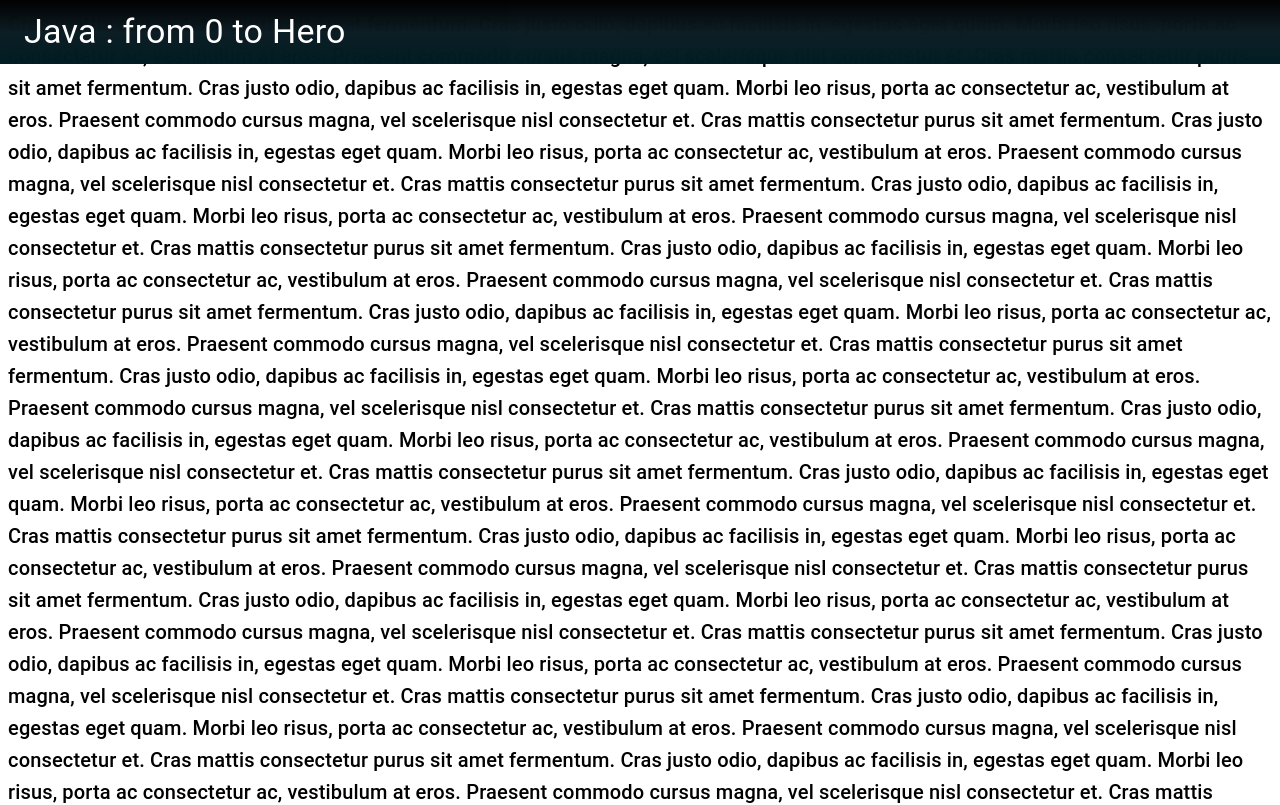
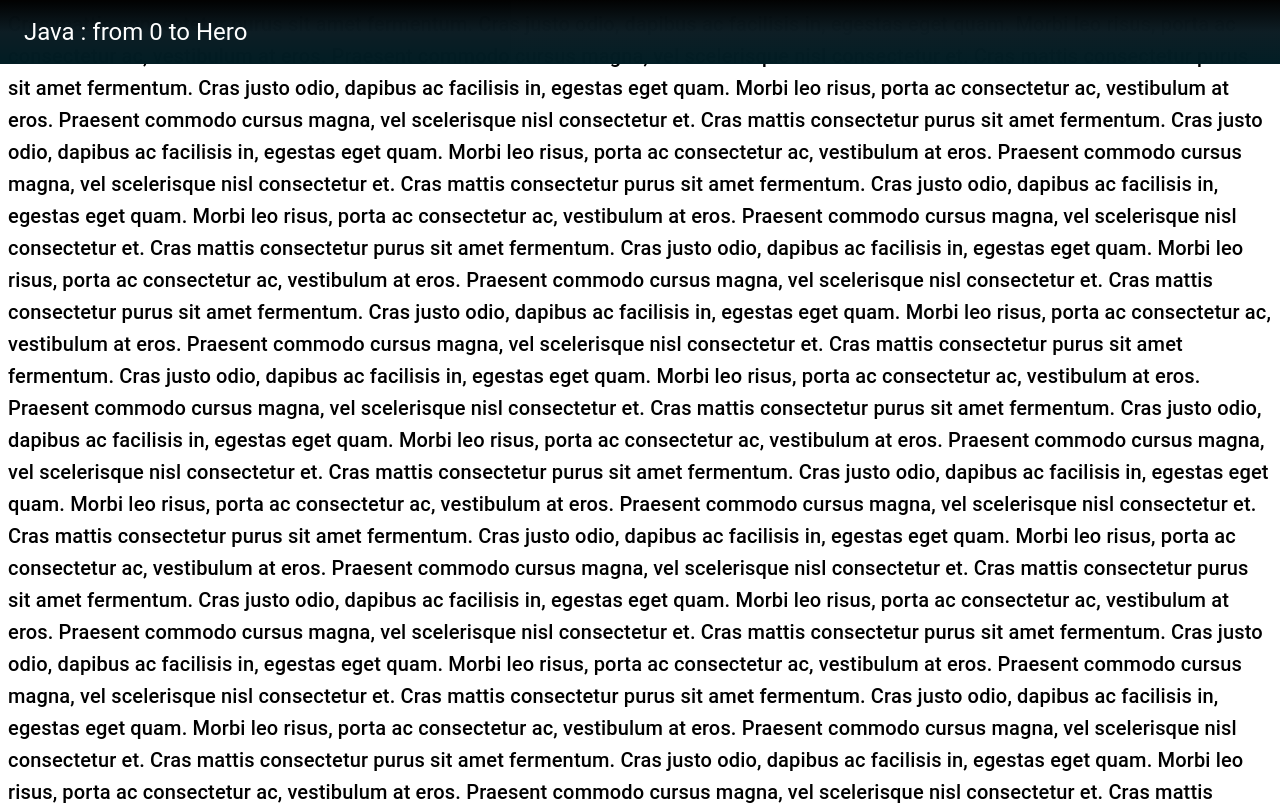
Before and after one commit to just1programmer/learn-java-the-fun-way, a React (Create React App) app in the folder learn-java-the-fun-way/: page / in a window 1280 px wide. Shown: the top 805 px of the page. Built offline with nearby package versions, Linux system fonts and the light colour scheme.

Commit message:
Installed material-ui/styles

```diff
--- a/learn-java-the-fun-way/package.json
+++ b/learn-java-the-fun-way/package.json
@@ -4,6 +4,7 @@
   "private": true,
   "dependencies": {
     "@material-ui/core": "^4.12.3",
+    "@material-ui/styles": "^4.11.4",
     "@testing-library/jest-dom": "^5.16.2",
     "@testing-library/react": "^12.1.3",
     "@testing-library/user-event": "^13.5.0",
--- a/learn-java-the-fun-way/src/components/ui/Header.js
+++ b/learn-java-the-fun-way/src/components/ui/Header.js
@@ -51,7 +51,7 @@
     <ElevationScroll>
       <AppBar style={style}>
       <Toolbar>
-          <Typography variant='h4'>Java : from 0 to Hero</Typography>
+          <Typography variant='h5'>Java : from 0 to Hero</Typography>
       </Toolbar>
       </AppBar>
     </ElevationScroll>
```
Also changed, not shown: 1 other file (tests, documents, lock files or other folders).
